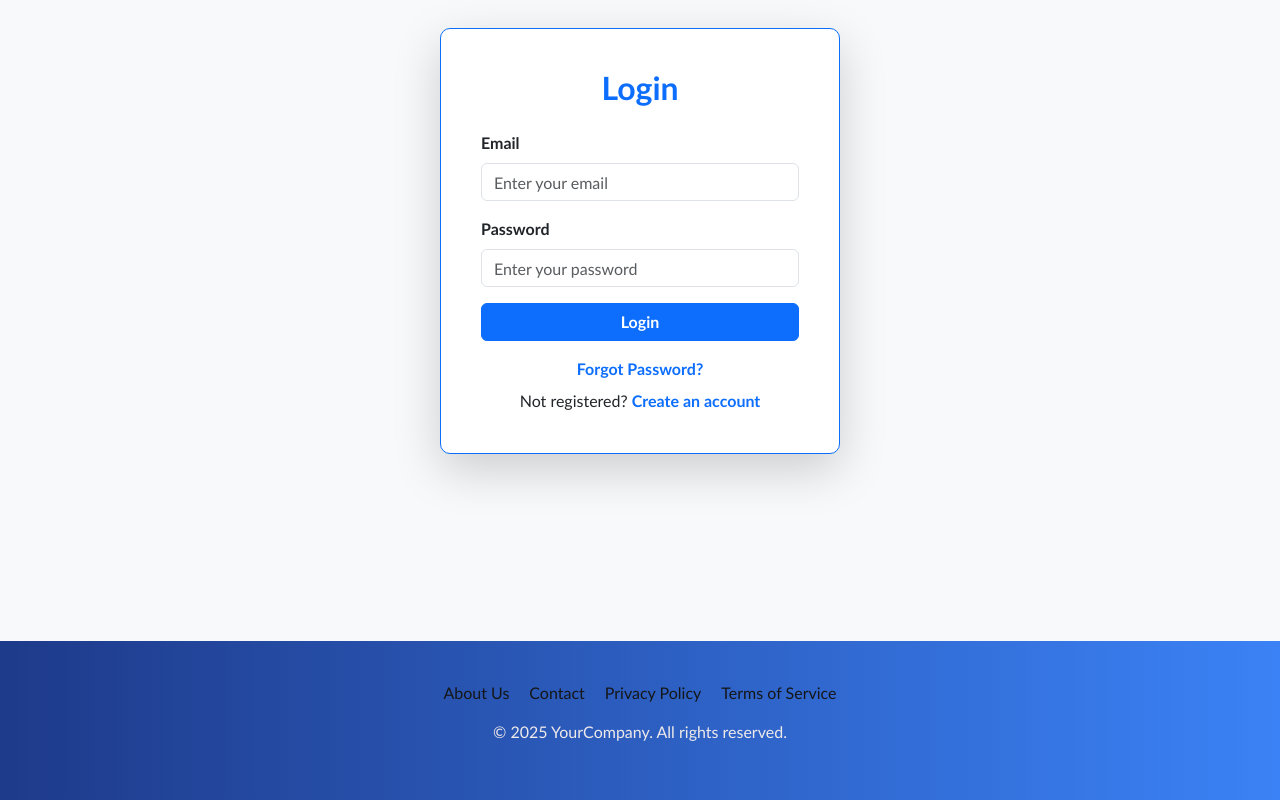
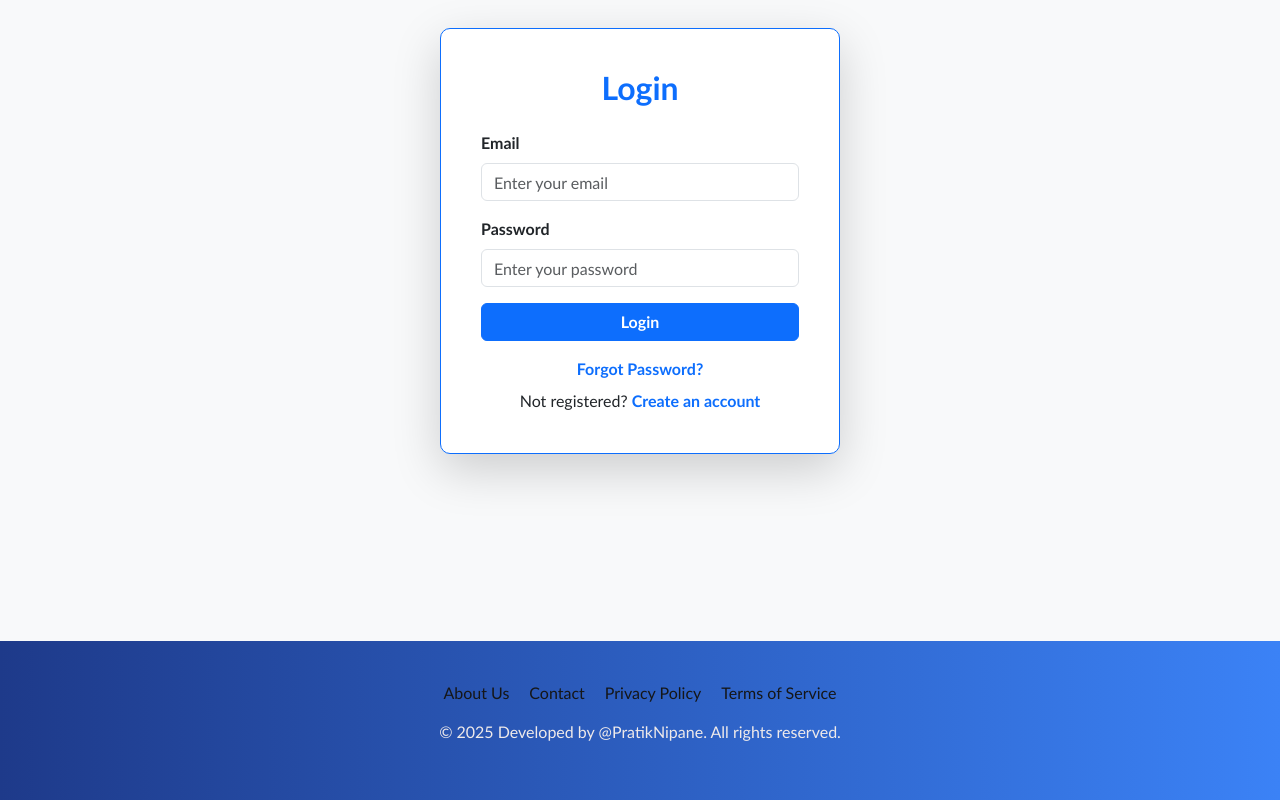
Before and after one commit to PRATIK12NIPANE/placeinformerfrontend, a React (Create React App) app: page /login in a window 1280 px wide. Shown: the part 221-1021 px from the top of the page. Built offline with nearby package versions, Linux system fonts and the light colour scheme.

Commit message:
Update Footer.js

```diff
--- a/src/pages/Footer.js
+++ b/src/pages/Footer.js
@@ -10,7 +10,7 @@ const Footer = () => {
         <a href="/privacy-policy">Privacy Policy</a>
         <a href="/terms-of-service">Terms of Service</a>
       </div>
-      <p>&copy; 2025 YourCompany. All rights reserved.</p>
+     <p>&copy; 2025 Developed by @PratikNipane. All rights reserved.</p>
     </footer>
   );
 };
```
